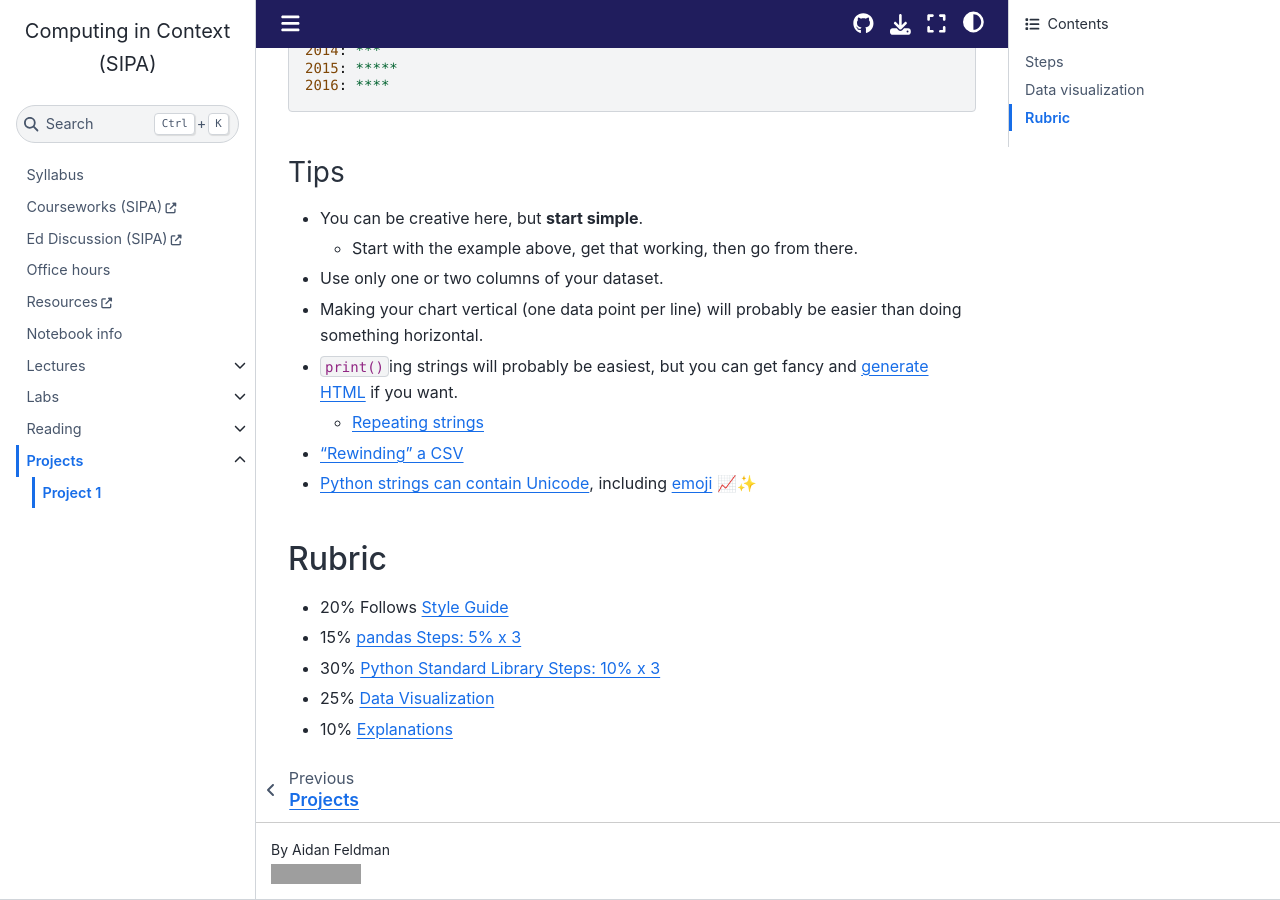
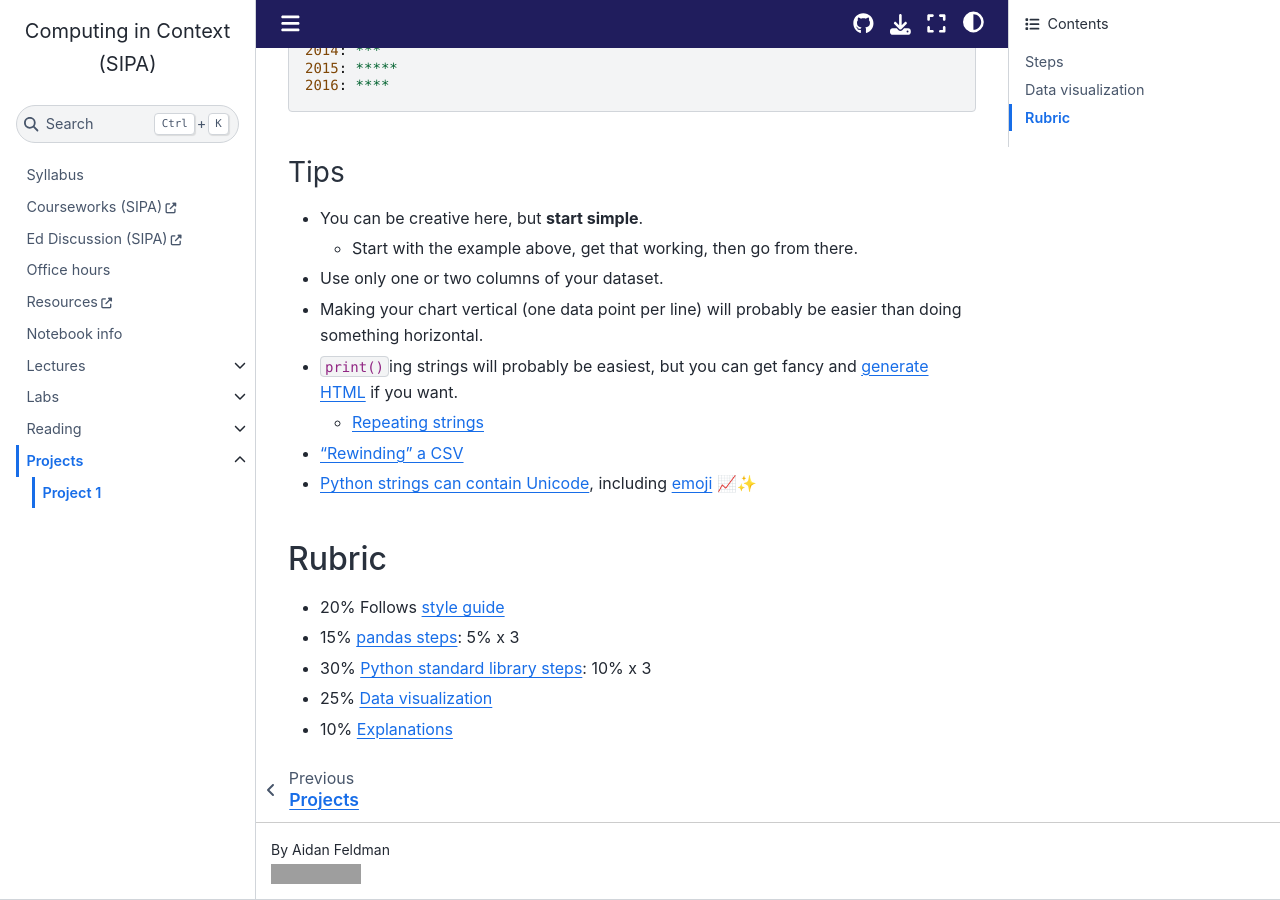
Before and after one commit to afeld/computing-in-context, a Jupyter Book: the page built from project_1.md, in a window 1280 px wide and 900 px high, scrolled down 1853 px. Built offline with Jupyter Book 1.0.4 settings and Sphinx 7.4.7 and the Sphinx Book theme 1.1.4, drawn with Linux system fonts in a browser that asks for light colours; comment, search, counter and statistics services are not loaded; grey boxes are pictures that could not be loaded.

```diff
--- a/project_1.md
+++ b/project_1.md
@@ -74,8 +74,8 @@ could be turned into a [sparkline](https://en.wikipedia.org/wiki/Sparkline) that
 
 ## Rubric
 
-- 20% Follows [Style Guide](https://courseworks2.columbia.edu/courses/203144/files?preview=21151852)
-- 15% [pandas Steps: 5% x 3](#steps)
-- 30% [Python Standard Library Steps: 10% x 3](#steps)
-- 25% [Data Visualization](#data-visualization)
+- 20% Follows [style guide](https://courseworks2.columbia.edu/courses/203144/files?preview=21151852)
+- 15% [pandas steps](#steps): 5% x 3
+- 30% [Python standard library steps](#steps): 10% x 3
+- 25% [Data visualization](#data-visualization)
 - 10% [Explanations](#steps)
```
